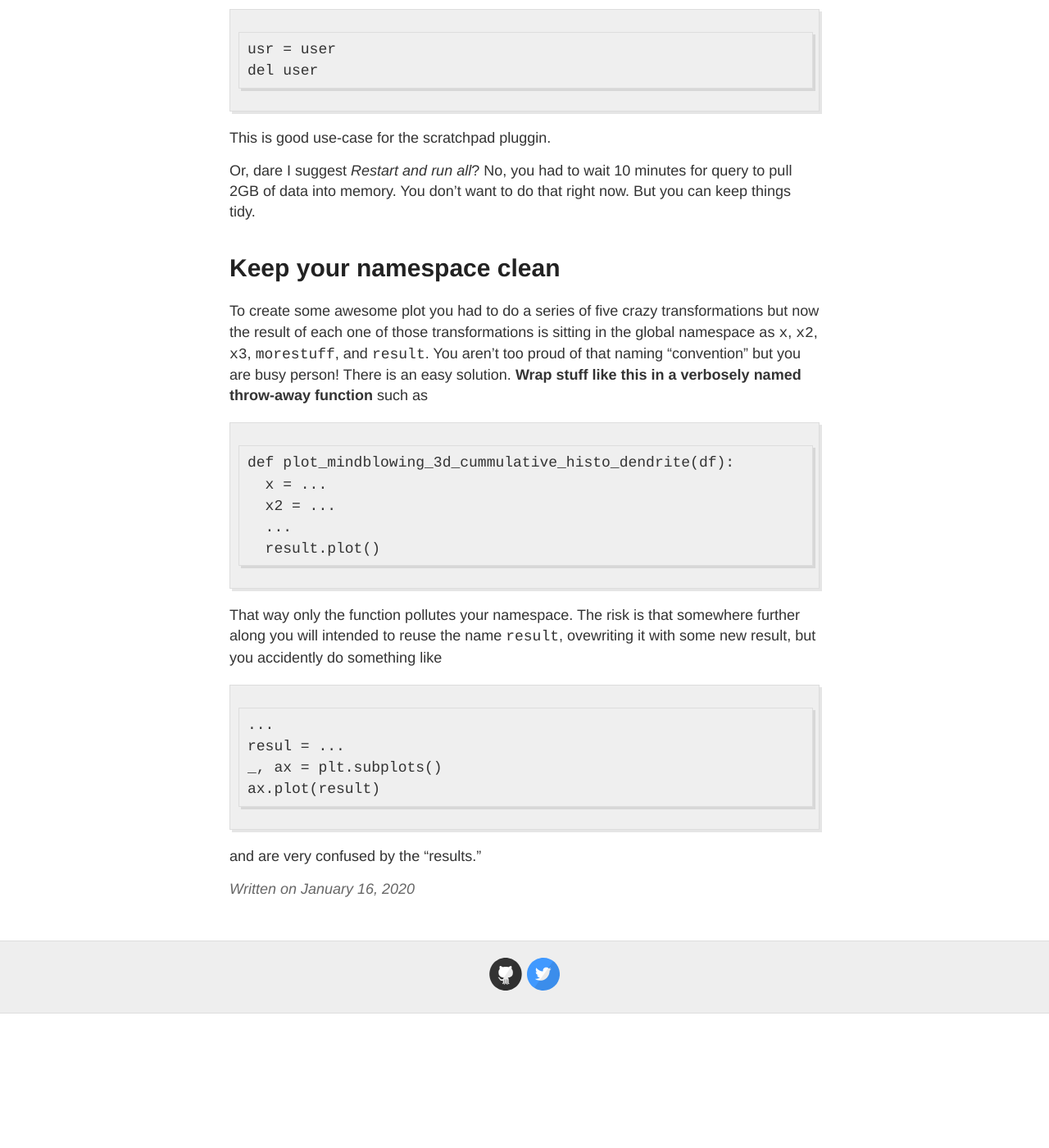
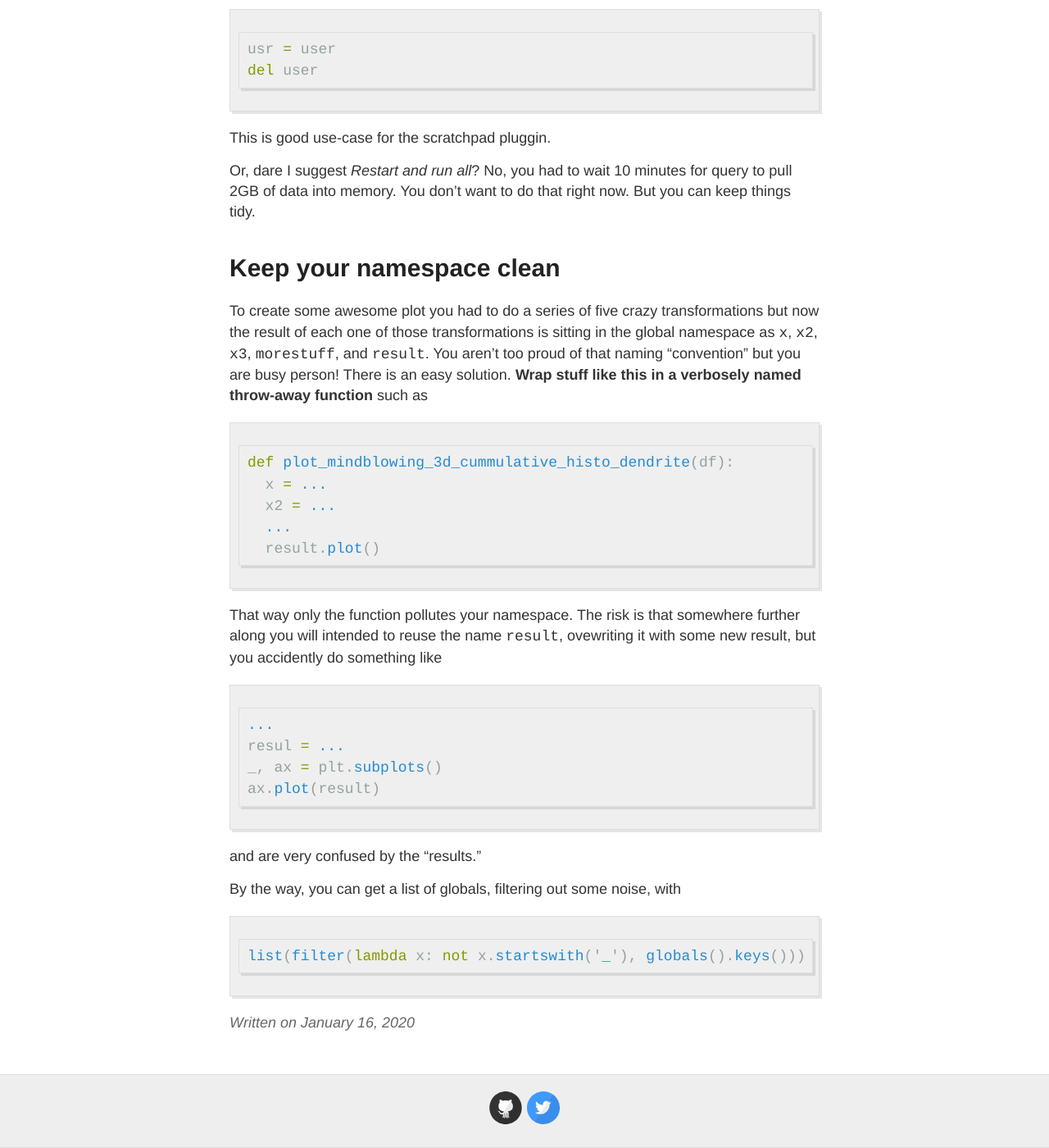
Before and after one commit to aww/howsthatworkingforya, a Jekyll site: the page built from docs/_posts/2020-01-16-Jupyter-notebook-intervention.md, in a window 1280 px wide and 1400 px high, scrolled down 1807 px. Shown: the whole window at 82% size. Built offline with Jekyll 4.4.1, drawn with Linux system fonts in a browser that asks for light colours; before the commit the page ends 3043 px from its top, so only the background shows below that; some of the changed text lies outside the part shown.

Commit message:
Update 2020-01-16-Jupyter-notebook-intervention.md

````diff
--- a/docs/_posts/2020-01-16-Jupyter-notebook-intervention.md
+++ b/docs/_posts/2020-01-16-Jupyter-notebook-intervention.md
@@ -30,15 +30,15 @@ In this context I mean that you can run one or many times and it doesn't matter,
 
 For example, let's say you have DataFrame with a `clicks` column and you need a logarithmic version of it.
 ***BAD***:
-```
+```python
 df['clicks'] = np.log(df['clicks'])  # Running this two or more times will give you weird results!
 ```
 Instead the best thing to do is
-```
+```python
 df['clicks_log'] = np.log(df['clicks'])
 ```
 or if you really don't want to create a new column then load the clicks data and transform it in the same cell
-```
+```python
 df = get_data()
 df['clicks'] = df['clicks'].log()
 ```
@@ -49,7 +49,7 @@ Do you have three different DataFrames in your global namespace called `users`,
 You just can't make up your mind, you got lazy with your typing, and you are only really using `usr` now; that's cool.
 But guess what, you forgot to change the reference to `user` to `usr` in that one.
 Protect yourself by carefully cleaning up after yourself:
-```
+```python
 usr = user
 del user
 ```
@@ -66,7 +66,7 @@ as `x`, `x2`, `x3`, `morestuff`, and `result`.
 You aren't too proud of that naming "convention" but you are busy person!
 There is an easy solution. **Wrap stuff like this in a verbosely named throw-away function** such as
 
-```
+```python
 def plot_mindblowing_3d_cummulative_histo_dendrite(df):
   x = ...
   x2 = ...
@@ -77,10 +77,15 @@ That way only the function pollutes your namespace.
 The risk is that somewhere further along you will intended to reuse the name `result`,
 ovewriting it with some new result,
 but you accidently do something like
-```
+```python
 ...
 resul = ...
 _, ax = plt.subplots()
 ax.plot(result)
 ```
 and are very confused by the "results."
+
+By the way, you can get a list of globals, filtering out some noise, with
+```python
+list(filter(lambda x: not x.startswith('_'), globals().keys()))
+```
````
